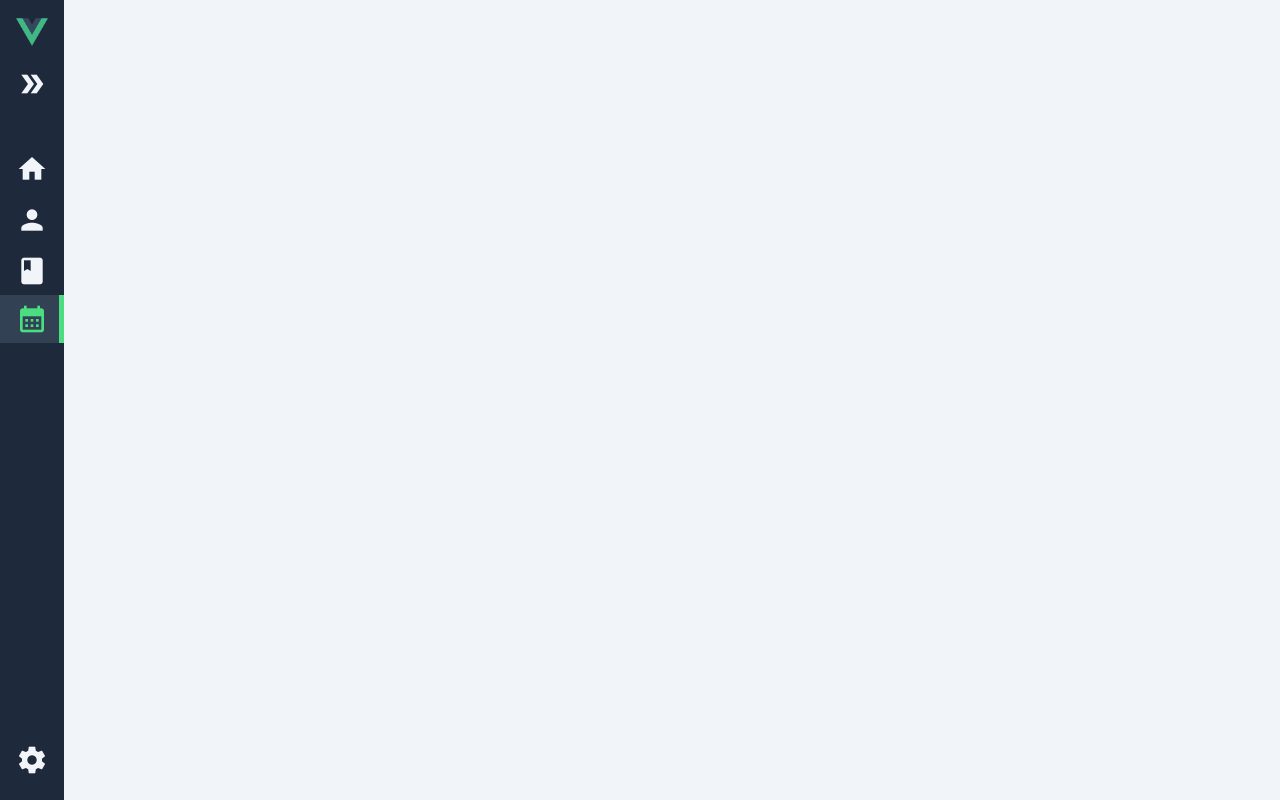
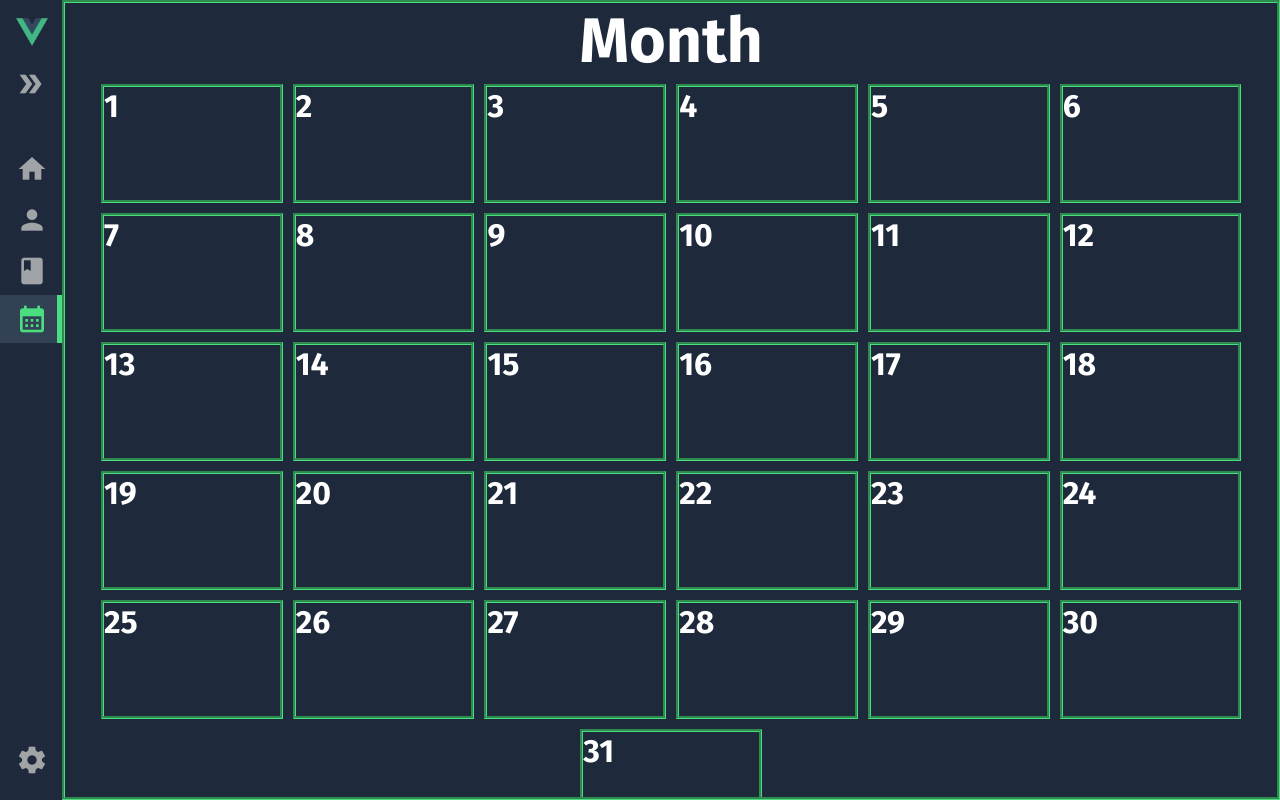
Before and after one commit to TomasOndrisak/Diary, a Vue app: page /calendar in a window 1280 px wide. Built offline with nearby package versions, Linux system fonts and the light colour scheme.

Commit message:
calendar prototype

```diff
--- a/src/App.vue
+++ b/src/App.vue
@@ -22,7 +22,7 @@ export default {
   --grey: #64748b;
   --dark: #1e293b;
   --dark-alt: #334155;
-  --light: #f1f5f9;
+  --light: #a0a4a7;
   --sidebar-width: 300px;
 }
 * {
--- a/src/Views/Calendar.vue
+++ b/src/Views/Calendar.vue
@@ -1,10 +1,38 @@
 <template lang="">
-  <div>
+  <div class="background">
+    <h3 style="font-size: 63px; color: white;">Month</h3>
+    <div class="day" v-for="i in 31" :key="i">
+      <h1 style="color: white;">{{i}}</h1>
 
+    </div>
   </div>
 </template>
 <script>
-export default {};
+export default {
+  data() {
+    return {
+      i: 0,
+    };
+  },
+};
 </script>
 <style lang="">
+.background {
+  border-style: groove;
+  border-color: var(--primary);
+  background-color: var(--dark);
+  width: 100% !important;
+  max-height: 100% !important;
+  overflow: auto;
+  box-sizing: content-box;
+}
+.day {
+  display: inline-flex;
+  border-style: groove;
+  border-color: var(--primary);
+  background-color: var(--dark);
+  width: 15% !important;
+  height: 15% !important;
+  margin: 5px;
+}
 </style>
--- a/src/Views/Diary.vue
+++ b/src/Views/Diary.vue
@@ -10,7 +10,7 @@
     <textarea
       class="text"
       v-model="message"
-      placeholder="Star writting your diary."
+      placeholder="Start writting your diary."
     ></textarea>
 
     <div class="diary">
```
